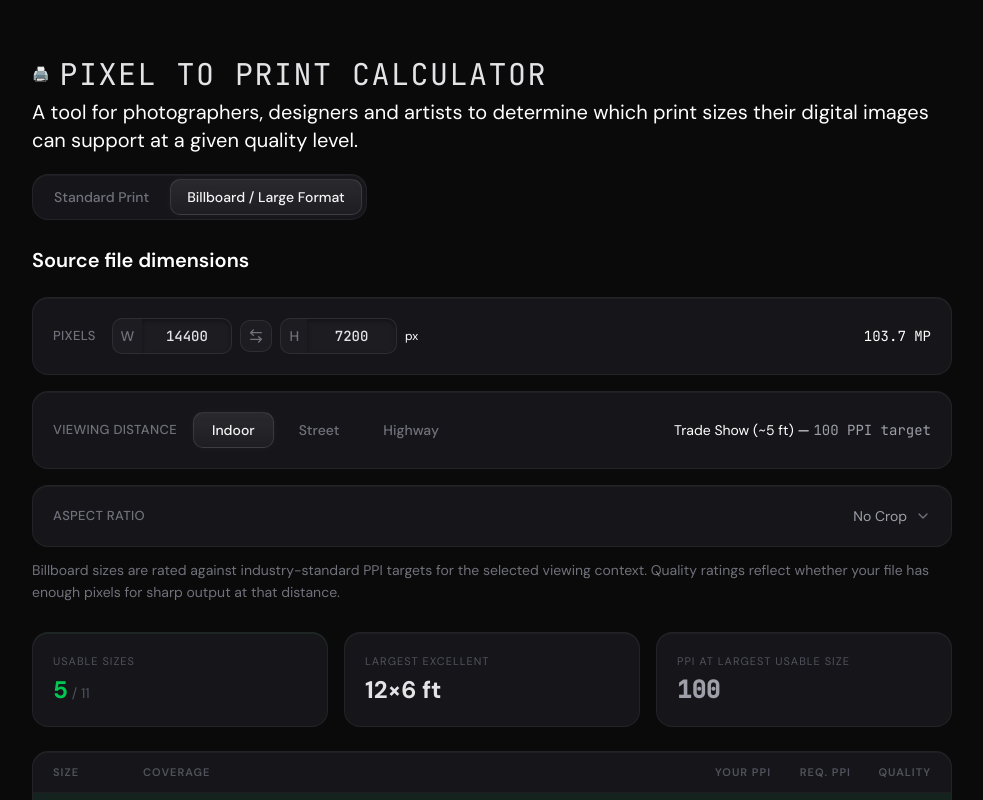
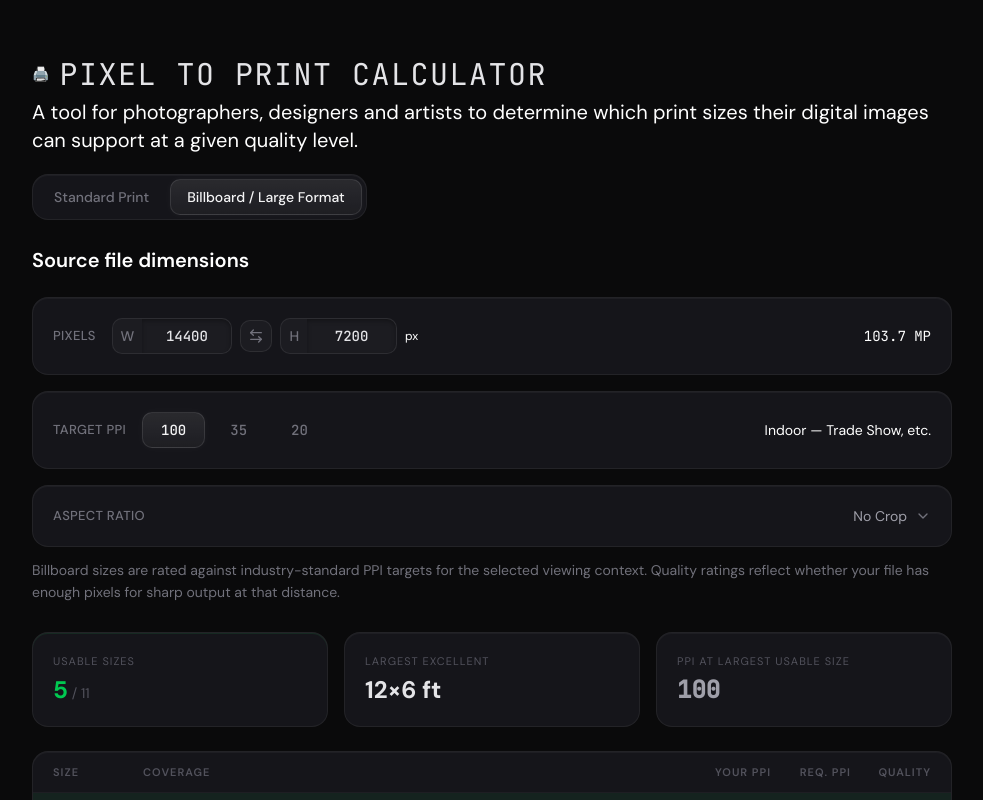
Before and after one commit to devhowyalike/print-calculator, a React (Vite) app: page / in a window 1280 px wide. Both pictures are taken after a click on the button "Billboard / Large Format". Shown: the top 800 px of the page, without its empty margins (148-1131 px from the left). Built offline with nearby package versions, Linux system fonts and the light colour scheme.

Commit message:
Align Standard & Large Format language / PPI

```diff
--- a/src/components/PPIOrViewingSelector.tsx
+++ b/src/components/PPIOrViewingSelector.tsx
@@ -49,26 +49,24 @@ export default function PPIOrViewingSelector(props: PPIOrViewingSelectorProps) {
   return (
     <div className="mb-4 flex flex-col sm:flex-row sm:flex-wrap sm:items-center gap-3 sm:gap-x-4 sm:gap-y-2 rounded-2xl border border-white/6 bg-app-card-surface px-5 py-5 shadow-[inset_0_1px_0_0_rgba(255,255,255,0.04)]">
       <span className="whitespace-nowrap text-[13px] font-medium tracking-wide uppercase text-zinc-500">
-        Viewing Distance
+        Target PPI
       </span>
       <div className="flex flex-wrap items-center gap-1.5">
         {VIEWING_PRESETS.map((preset) => (
           <button
             key={preset.label}
             onClick={() => props.onViewingDistanceChange(preset.distanceFt)}
-            className={`cursor-pointer rounded-lg px-[18px] py-[7px] text-sm font-medium transition-all duration-200 ${toggleButtonClass(props.viewingDistanceFt === preset.distanceFt)}`}
+            className={`cursor-pointer rounded-lg px-[18px] py-[7px] font-mono text-sm font-medium transition-all duration-200 ${toggleButtonClass(props.viewingDistanceFt === preset.distanceFt)}`}
           >
-            {preset.label}
+            {preset.ppi}
           </button>
         ))}
       </div>
       <span className="hidden sm:block flex-1" />
       <span className="text-sm text-white">
-        {props.currentPreset?.description ?? ""} (~{props.viewingDistanceFt} ft)
-        {" \u2014 "}
-        <span className="font-mono text-zinc-400">
-          {props.currentPresetPPI} PPI target
-        </span>
+        {props.currentPreset
+          ? `${props.currentPreset.label} \u2014 ${props.currentPreset.description}, etc.`
+          : ""}
       </span>
     </div>
   );
```
